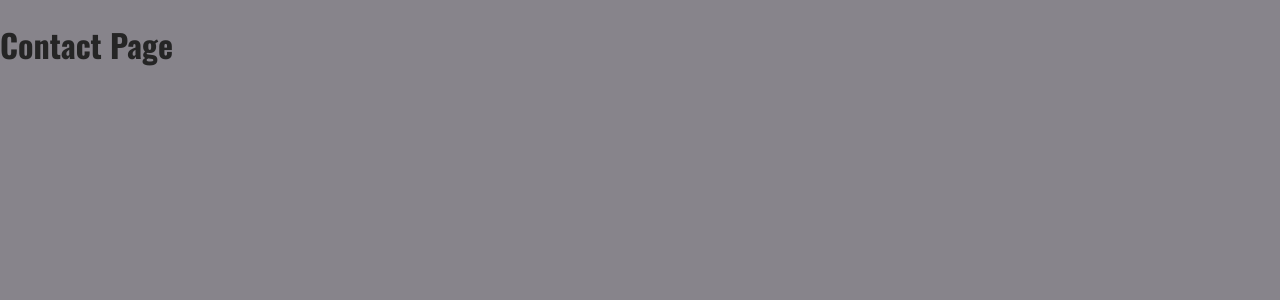
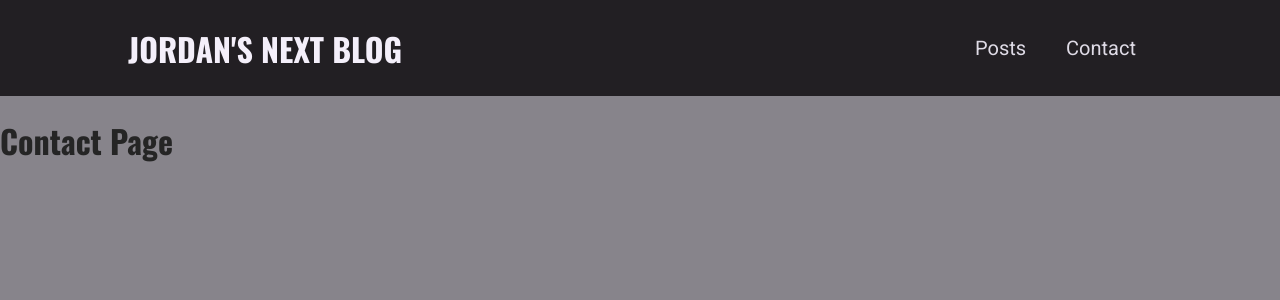
Before and after one commit to devaneyj3/nextjs_blog, a Next.js app: page /contact in a window 1280 px wide. Shown: the top 300 px of the page. Built offline with nearby package versions, Linux system fonts and the light colour scheme.

Commit message:
add layout component

```diff
--- /dev/null
+++ b/component/Layout/layout.js
@@ -0,0 +1,12 @@
+import React from "react";
+
+import MainNavigation from "./main-navigation";
+
+export default function Layout({ children }) {
+	return (
+		<>
+			<MainNavigation />
+			<main>{children}</main>
+		</>
+	);
+}
--- /dev/null
+++ b/component/Layout/logo.js
@@ -0,0 +1,7 @@
+import React from "react";
+
+import classes from "./logo.module.css";
+
+export default function Logo() {
+	return <div className={classes.logo}>Jordan's Next Blog</div>;
+}
--- /dev/null
+++ b/component/Layout/main-navigation.js
@@ -0,0 +1,29 @@
+import React from "react";
+
+import Logo from "./logo";
+
+import Link from "next/link";
+
+import classes from "./main-navigation.module.css";
+
+export default function MainNavigation() {
+	return (
+		<header className={classes.header}>
+			<Link href="/">
+				<a>
+					<Logo />
+				</a>
+			</Link>
+			<nav>
+				<ul>
+					<li>
+						<Link href="/posts">Posts</Link>
+					</li>
+					<li>
+						<Link href="/contact">Contact</Link>
+					</li>
+				</ul>
+			</nav>
+		</header>
+	);
+}
--- a/pages/_app.js
+++ b/pages/_app.js
@@ -1,7 +1,13 @@
-import '../styles/globals.css'
+import "../styles/globals.css";
+
+import Layout from "../component/Layout/layout";
 
 function MyApp({ Component, pageProps }) {
-  return <Component {...pageProps} />
+	return (
+		<Layout>
+			<Component {...pageProps} />
+		</Layout>
+	);
 }
 
-export default MyApp
+export default MyApp;
```
Also changed, not shown: component/Layout/logo.module.css (renamed from component/logo.module.css), component/Layout/main-navigation.module.css (renamed from component/main-navigation.module.css).
